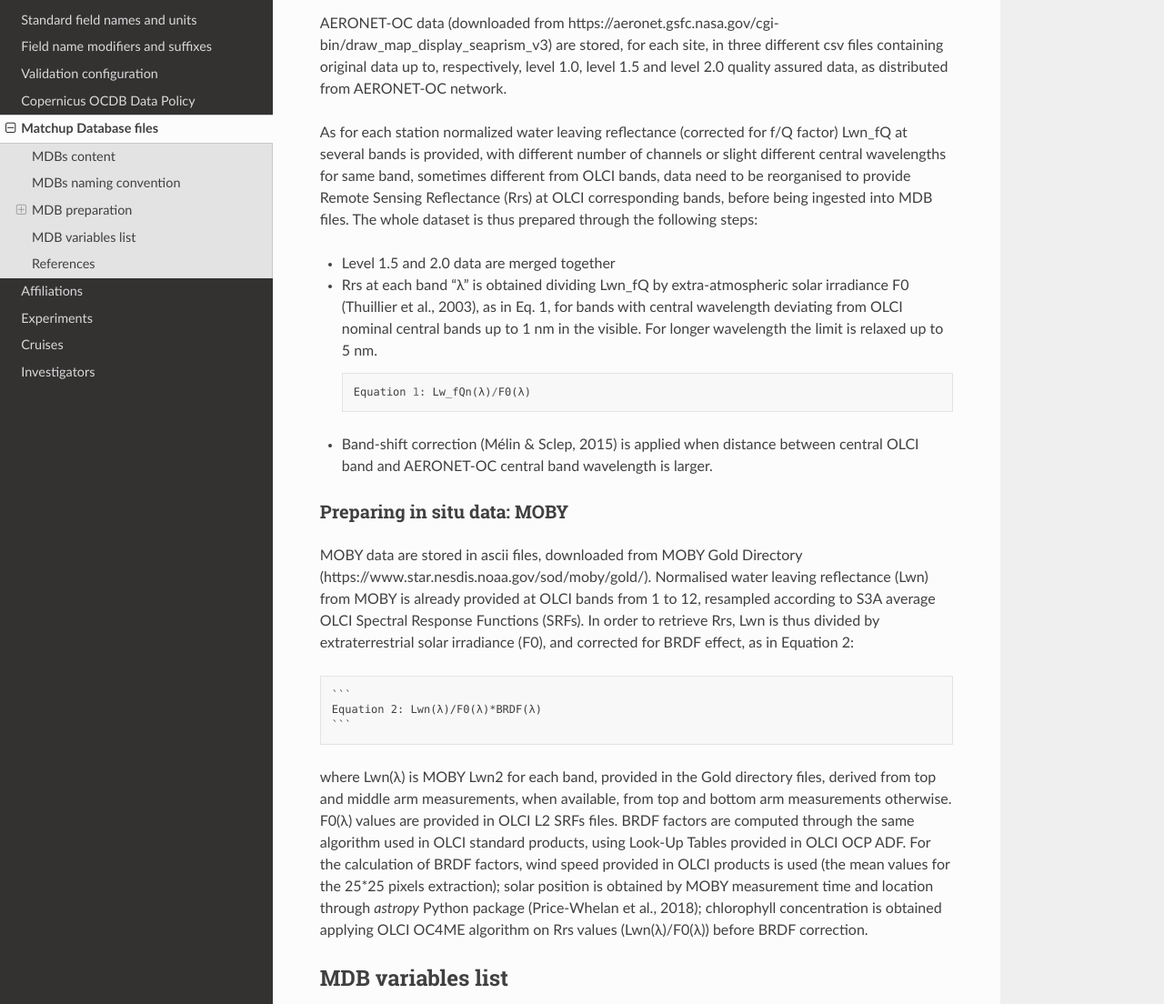
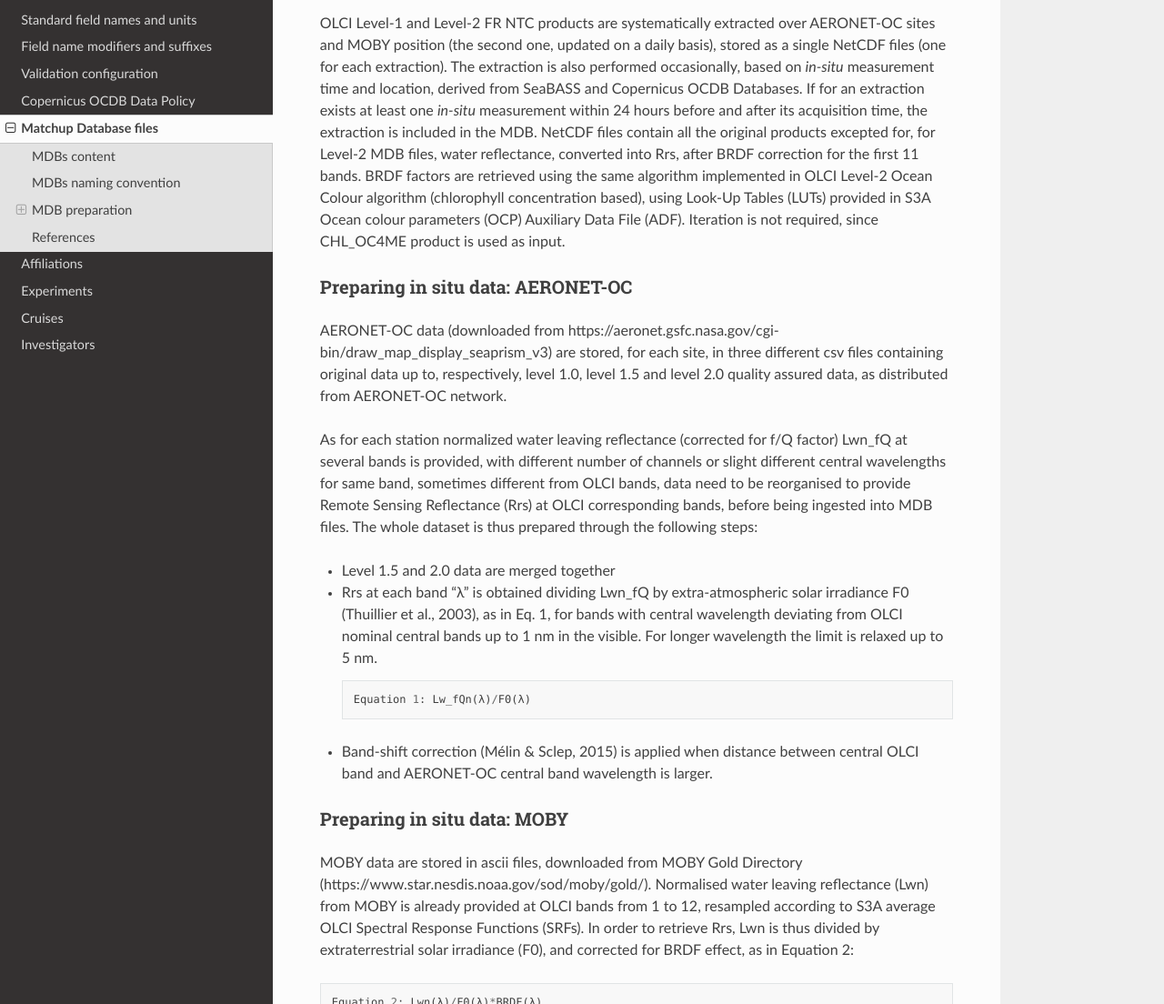
Before and after one commit to javierconcha/ocdb-docs, a Sphinx documentation site: the page built from docs/source/ocdb-MDB-user-manual.md, in a window 1280 px wide and 1400 px high, scrolled down 1712 px. Shown: the part 296-1400 px from the top of the window at 91% size. Built offline with Sphinx 7.4.7 and the Read the Docs theme 2.0.0, drawn with Linux system fonts in a browser that asks for light colours; some of the changed text lies outside the part shown.

Commit message:
Update docs/source/ocdb-MDB-user-manual.md

````diff
--- a/docs/source/ocdb-MDB-user-manual.md
+++ b/docs/source/ocdb-MDB-user-manual.md
@@ -38,8 +38,8 @@ MDB [PLATFORM] [LEVEL] [TYPE] [startDate] [endDate].nc
 where:
 - PLATFORM indicates satellite: A or B
 - LEVEL indicates OLCI products level: 'L1' for EFR products or 'L2' for WFR products
-- TYPE indicates in itu data type: 'AERONET_version3', 'MOBY', 'HPLC' (for chlorophyll HPLC measurements only), 'KD490', 'TSM', 'ADG', or CHL (for fluorometrically/spectrophotometrically derived chl-a)
-- [startDate]_[endDate]: the time range covered by the file
+- TYPE indicates _in-situ_ data type: 'AERONET_version3', 'MOBY', 'HPLC' (for chlorophyll HPLC measurements only), 'KD490', 'TSM', 'ADG', or CHL (for fluorometrically/spectrophotometrically derived chl-a)
+- [startDate]_[endDate] indicates the time range covered by the file
 
 For example, MDB_A_L2_AERONET_version3_20160401_20160430.nc includes all matchups for AERONET-OC (version 3) for April 2016, with OLCI-A Level-2 products.
 
@@ -49,6 +49,12 @@ Monthly, MDB files are genereted through a Python module (called MDB_Builder).
 The diagram below shows at high level the workflow followed in order to build MDB files.
 
 ![](static/webui/mdb_flow.png)
+
+### Preparing OLCI data
+OLCI Level-1 and Level-2 FR NTC products are systematically extracted over AERONET-OC sites and MOBY position (the second one, updated on a daily basis), stored as a single NetCDF files (one for each extraction).
+The extraction is also performed occasionally, based on _in-situ_ measurement time and location, derived from SeaBASS and Copernicus OCDB Databases.
+If for an extraction exists at least one _in-situ_ measurement within 24 hours before and after its acquisition time, the extraction is included in the MDB.
+NetCDF files contain all the original products excepted for, for Level-2 MDB files, water reflectance, converted into Rrs, after BRDF correction for the first 11 bands. BRDF factors are retrieved using the same algorithm implemented in OLCI Level-2 Ocean Colour algorithm (chlorophyll concentration based), using Look-Up Tables (LUTs) provided in S3A Ocean colour parameters (OCP) Auxiliary Data File (ADF). Iteration is not required, since CHL_OC4ME product is used as input.
 
 ### Preparing in situ data: AERONET-OC
 AERONET-OC data (downloaded from https://aeronet.gsfc.nasa.gov/cgi-bin/draw_map_display_seaprism_v3) are stored, for each site, in three different csv files containing original data up to, respectively, level 1.0, level 1.5 and level 2.0 quality assured data, as distributed from AERONET-OC network.
@@ -64,15 +70,11 @@ As for each station normalized water leaving reflectance (corrected for f/Q fact
 ### Preparing in situ data: MOBY
 MOBY data are stored in ascii files, downloaded from MOBY Gold Directory (https://www.star.nesdis.noaa.gov/sod/moby/gold/). Normalised water leaving reflectance (Lwn) from MOBY is already provided at OLCI bands from 1 to 12, resampled according to S3A average OLCI Spectral Response Functions (SRFs). In order to retrieve Rrs, Lwn is thus divided by extraterrestrial solar irradiance (F0), and corrected for BRDF effect, as in Equation 2:
 
-    ```
-    Equation 2: Lwn(λ)/F0(λ)*BRDF(λ)
-    ```
+```
+Equation 2: Lwn(λ)/F0(λ)*BRDF(λ)
+```
 
-where Lwn(λ) is MOBY Lwn2 for each band, provided in the Gold directory files, derived from top and middle arm measurements, when available, from top and bottom arm measurements otherwise. F0(λ) values are provided in OLCI L2 SRFs files. BRDF factors are computed through the same algorithm used in OLCI standard products, using Look-Up Tables provided in OLCI OCP ADF. For the calculation of BRDF factors, wind speed provided in OLCI products is used (the mean values for the 25*25 pixels extraction); solar position is obtained by MOBY measurement time and location through _astropy_ Python package (Price-Whelan et al., 2018); chlorophyll concentration is obtained applying OLCI OC4ME algorithm on Rrs values (Lwn(λ)/F0(λ)) before BRDF correction.
-
-
-## MDB variables list
-
+where Lwn(λ) is MOBY Lwn2 for each band, provided in the Gold directory files, derived from top and middle arm measurements, when available, from top and bottom arm measurements otherwise. F0(λ) values are provided in OLCI L2 SRFs files. BBRDF factors are retrieved using the same algorithm implemented in OLCI Level-2 Ocean Colour algorithm (chlorophyll concentration based), using Look-Up Tables (LUTs) provided in S3A Ocean colour parameters (OCP) Auxiliary Data File (ADF). For the calculation of BRDF factors, wind speed provided in OLCI products is used (the mean values for the 25*25 pixels extraction); solar position is obtained by MOBY measurement time and location through _astropy_ Python package (Price-Whelan et al., 2018); chlorophyll concentration is obtained applying OLCI OC4ME algorithm on Rrs values (Lwn(λ)/F0(λ)) before BRDF correction.
 
 ## References
 - Clark, D.K., H.R. Gordon, K.J. Voss, Y. Ge, W. Broenkow, C. Trees. (1997). Validation of atmospheric correction over the oceans. Journal of Geophysical Research 102(D14): 17209-17217.
````
